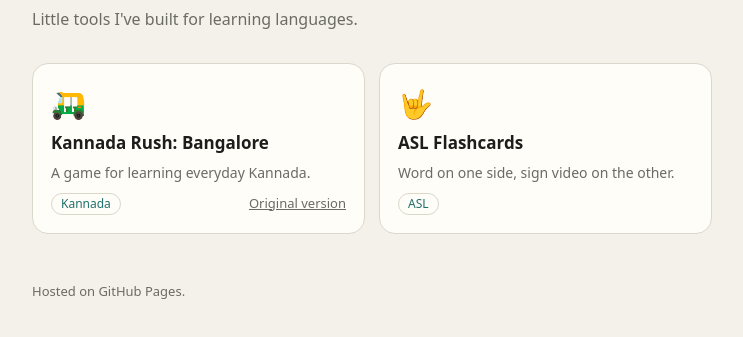
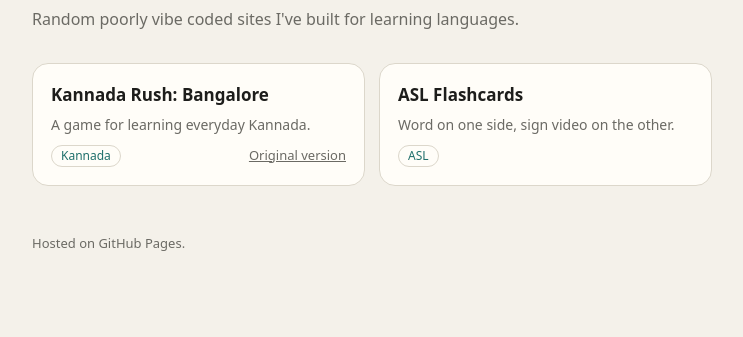
Before and after one commit to starRushi/Personal, a plain HTML site: page index.html in a window 1280 px wide. Shown: the part 103-440 px from the top of the page, without its empty margins (268-1011 px from the left). Drawn offline with Linux system fonts and the light colour scheme.

Commit message:
Update index.html

```diff
--- a/index.html
+++ b/index.html
@@ -3,7 +3,7 @@
 <head>
 <meta charset="utf-8">
 <meta name="viewport" content="width=device-width, initial-scale=1">
-<title>Ethan's Language Games</title>
+<title>Rushika's Language Games</title>
 <style>
   :root { --bg:#f4f1ea; --ink:#1d1d1b; --muted:#6b6a64; --card:#fffdf8; --line:#dcd7cb; --accent:#1f6f6b; }
   @media (prefers-color-scheme: dark) {
@@ -37,14 +37,13 @@
 <body>
 <main>
   <h1>Language Games</h1>
-  <p class="sub">Little tools I've built for learning languages.</p>
+  <p class="sub">Random poorly vibe coded sites I've built for learning languages.</p>
 
   <div class="grid">
     <!-- To add a project: copy one <a class="tile"> block, change the link, emoji, name and description. -->
 
     <div class="tile has-versions">
       <a class="main-link" href="kannada/">
-        <span class="emoji">🛺</span>
         <span class="name">Kannada Rush: Bangalore</span>
         <span class="desc">A game for learning everyday Kannada.</span>
       </a>
@@ -55,7 +54,6 @@
     </div>
 
     <a class="tile" href="asl/">
-      <span class="emoji">🤟</span>
       <span class="name">ASL Flashcards</span>
       <span class="desc">Word on one side, sign video on the other.</span>
       <span class="tag">ASL</span>
```
